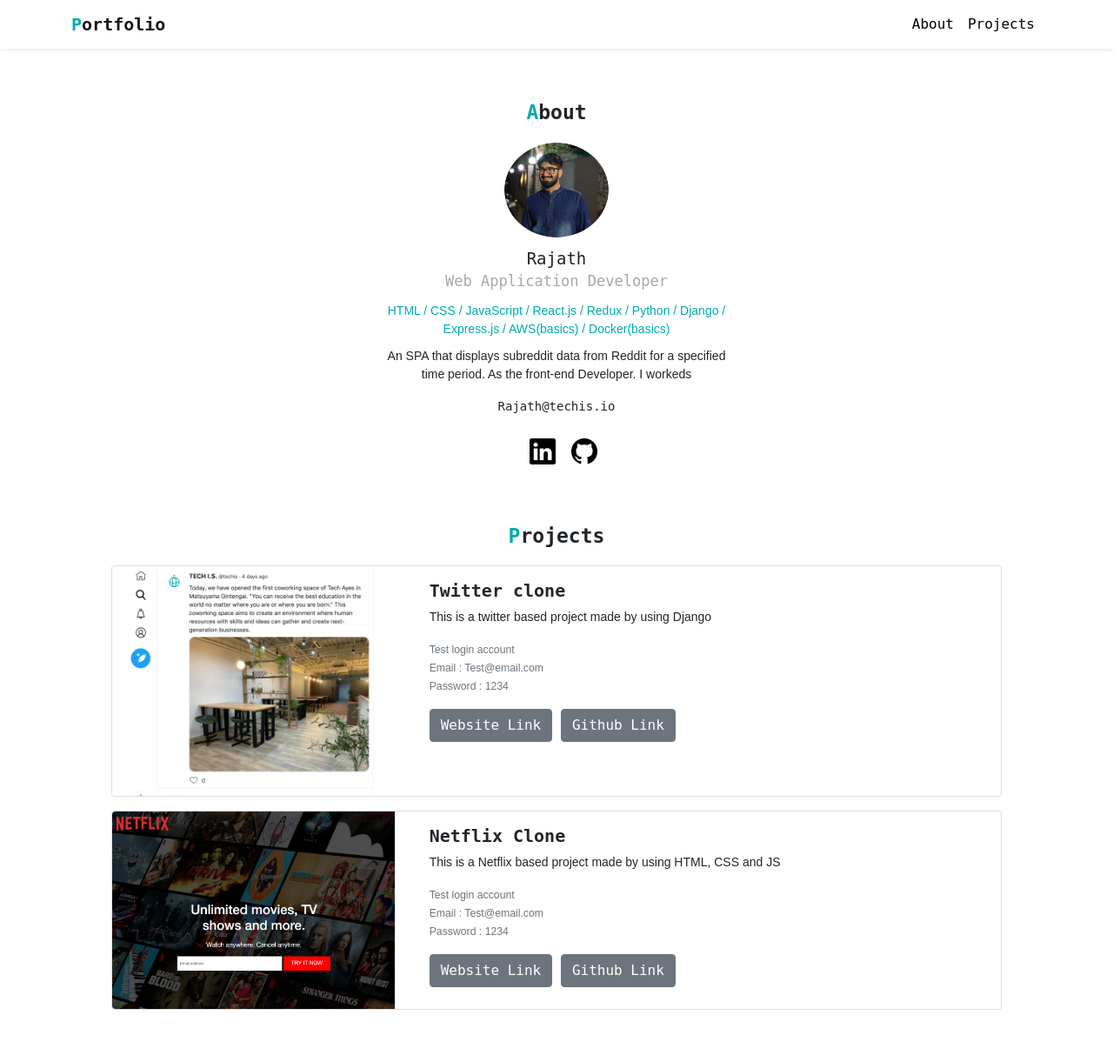
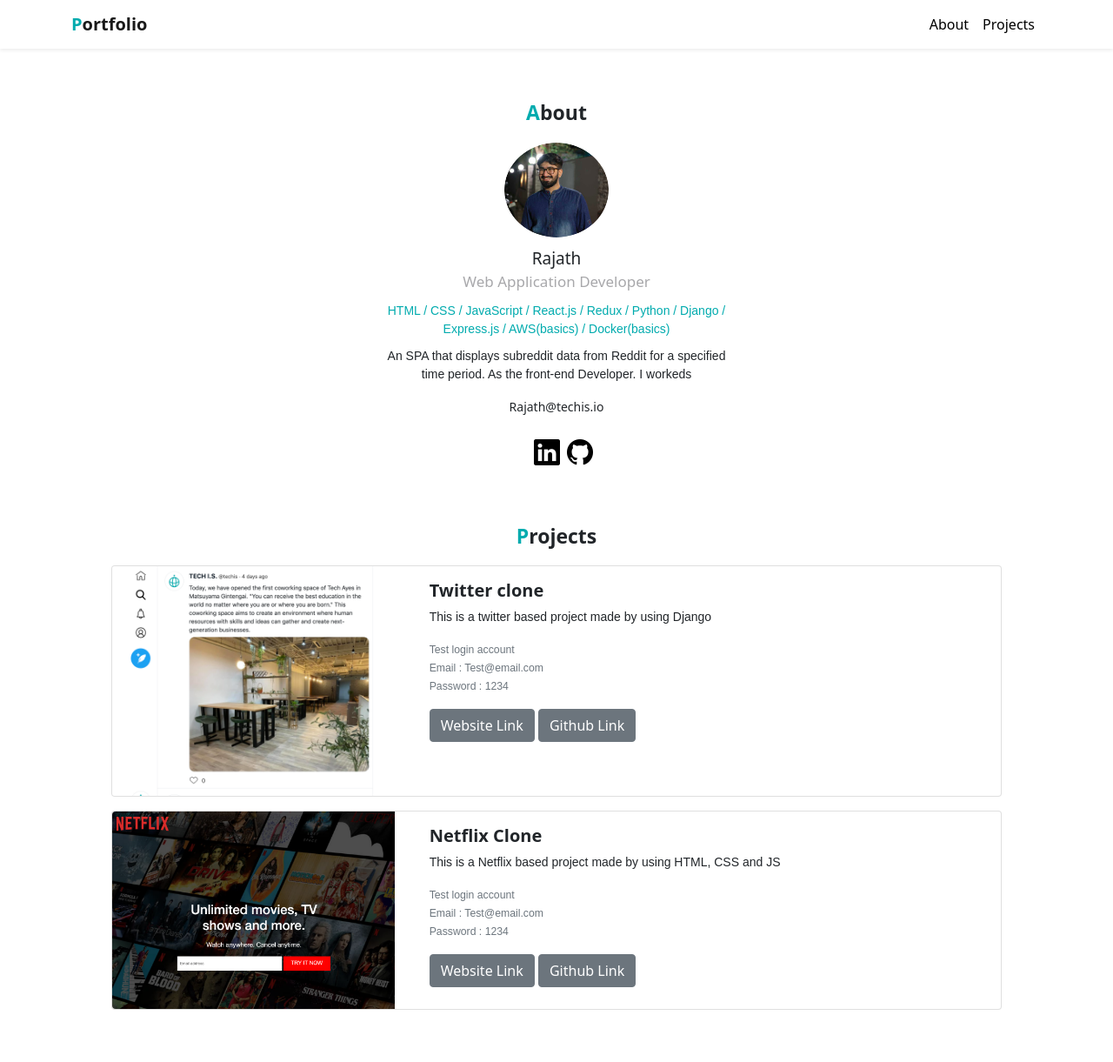
Before and after one commit to Rajath-B/myportfolio, a PHP site: page / in a window 1280 px wide. Shown: the whole page at 87% size. Run offline with PHP 8.4, Linux system fonts and the light colour scheme.

Commit message:
css changed

```diff
--- a/style.css
+++ b/style.css
@@ -2,9 +2,6 @@
     common
   ******************/
 
-body {
-  font-family: monospace, sans-serif;
-}
 .font-primary {
   color: #00abae;
 }
```
